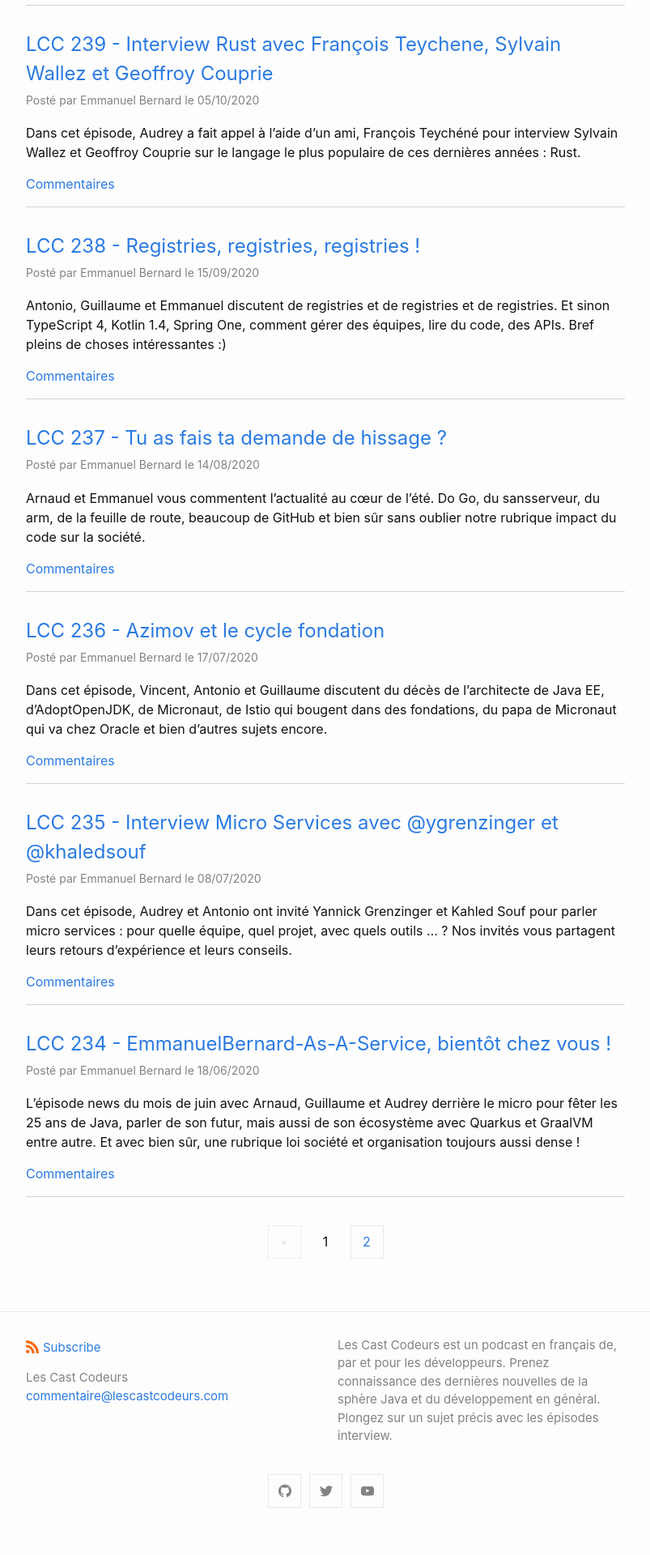
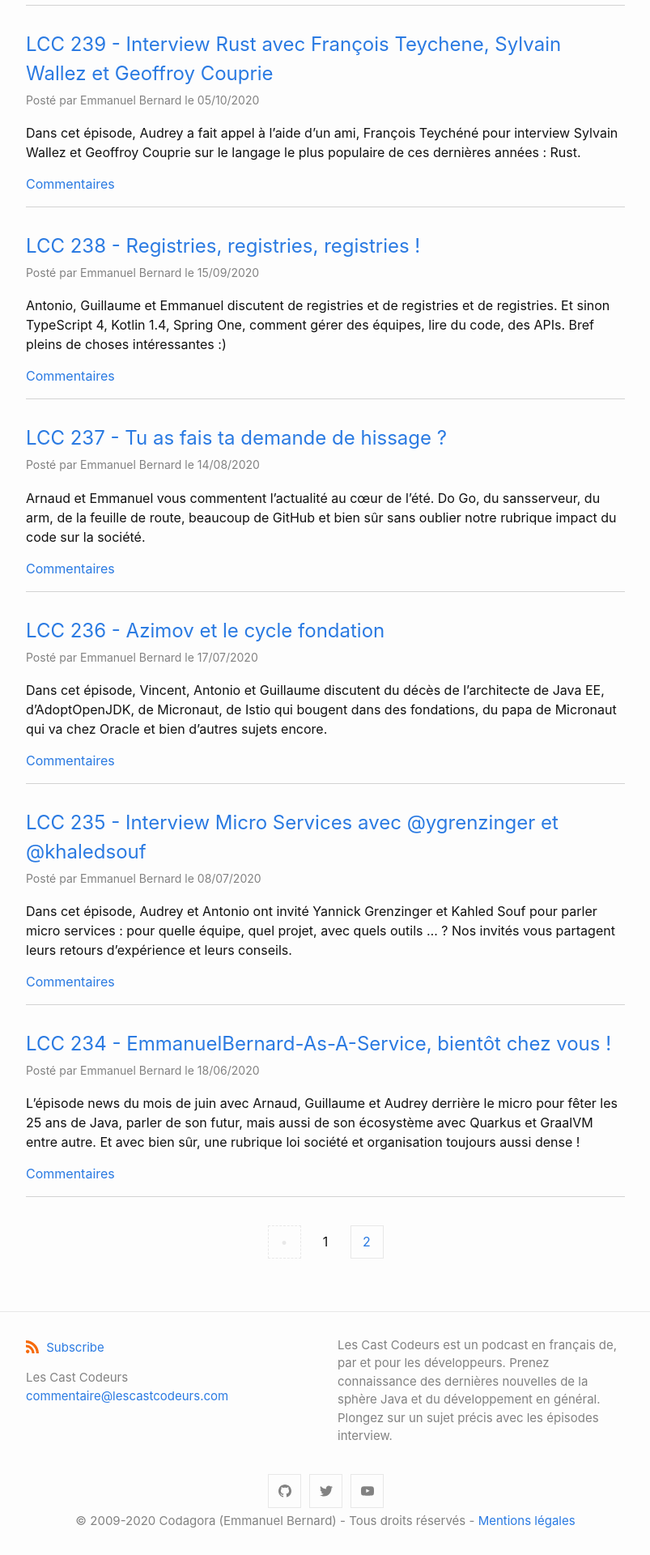
Before and after one commit to lescastcodeurs/lescastcodeurs.com, a Jekyll site: the page built from index.html, in a window 1280 px wide. Shown: the part 1428-3348 px from the top of the page at 81% size, without its empty margins (238-1041 px from the left). Built offline with Jekyll 4.4.1, drawn with Linux system fonts in a browser that asks for light colours; the list of posts is cut into pages by our own code; comment, search, counter and statistics services are not loaded; before the commit the page ends 3325 px from its top, so only the background shows below that.

Commit message:
Ajout du copyright dans le footer

```diff
--- a/_includes/footer.html
+++ b/_includes/footer.html
@@ -1,5 +1,5 @@
 <footer class="site-footer h-card">
-  <data class="u-url" href="{{ "/" | relative_url }}"></data>
+  <data class="u-url" href="{{ '/' | relative_url }}"></data>
 
   <div class="wrapper">
 
@@ -9,20 +9,23 @@
           <a href="{{ 'feed.xml' | relative_url }}">
             <svg class="svg-icon orange">
               <use xlink:href="{{ 'assets/minima-social-icons.svg#rss' | relative_url }}"></use>
-            </svg><span>Subscribe</span>
+            </svg>
+            <span>Subscribe</span>
           </a>
         </p>
-      {%- if site.author %}
+
+        {%- if site.author %}
         <ul class="contact-list">
           {% if site.author.name -%}
-            <li class="p-name">{{ site.author.name | escape }}</li>
+          <li class="p-name">{{ site.author.name | escape }}</li>
           {% endif -%}
           {% if site.author.email -%}
-            <li><a class="u-email" href="mailto:{{ site.author.email }}">{{ site.author.email }}</a></li>
+          <li><a class="u-email" href="mailto:{{ site.author.email }}">{{ site.author.email }}</a></li>
           {%- endif %}
         </ul>
-      {%- endif %}
+        {%- endif %}
       </div>
+
       <div class="footer-col">
         <p>{{ site.description | escape }}</p>
       </div>
@@ -32,6 +35,11 @@
       {%- include social.html -%}
     </div>
 
+    <div class="footer-copyright">
+      {%- assign legal_page = site.pages | where: "path", 'legal.md' | first -%}
+      &copy; 2009-{{ 'now' | date: "%Y" }} Codagora (Emmanuel Bernard)
+      - Tous droits réservés
+      - <a class="page-link" href="{{ legal_page.url | relative_url }}">{{ legal_page.title | escape }}</a>
+    </div>
   </div>
-
 </footer>
--- a/assets/css/style.scss
+++ b/assets/css/style.scss
@@ -52,3 +52,12 @@
     }
   }
 }
+
+//
+// Footer
+//
+
+.footer-copyright {
+  @extend .social-links;
+  text-align: center;
+}
```
